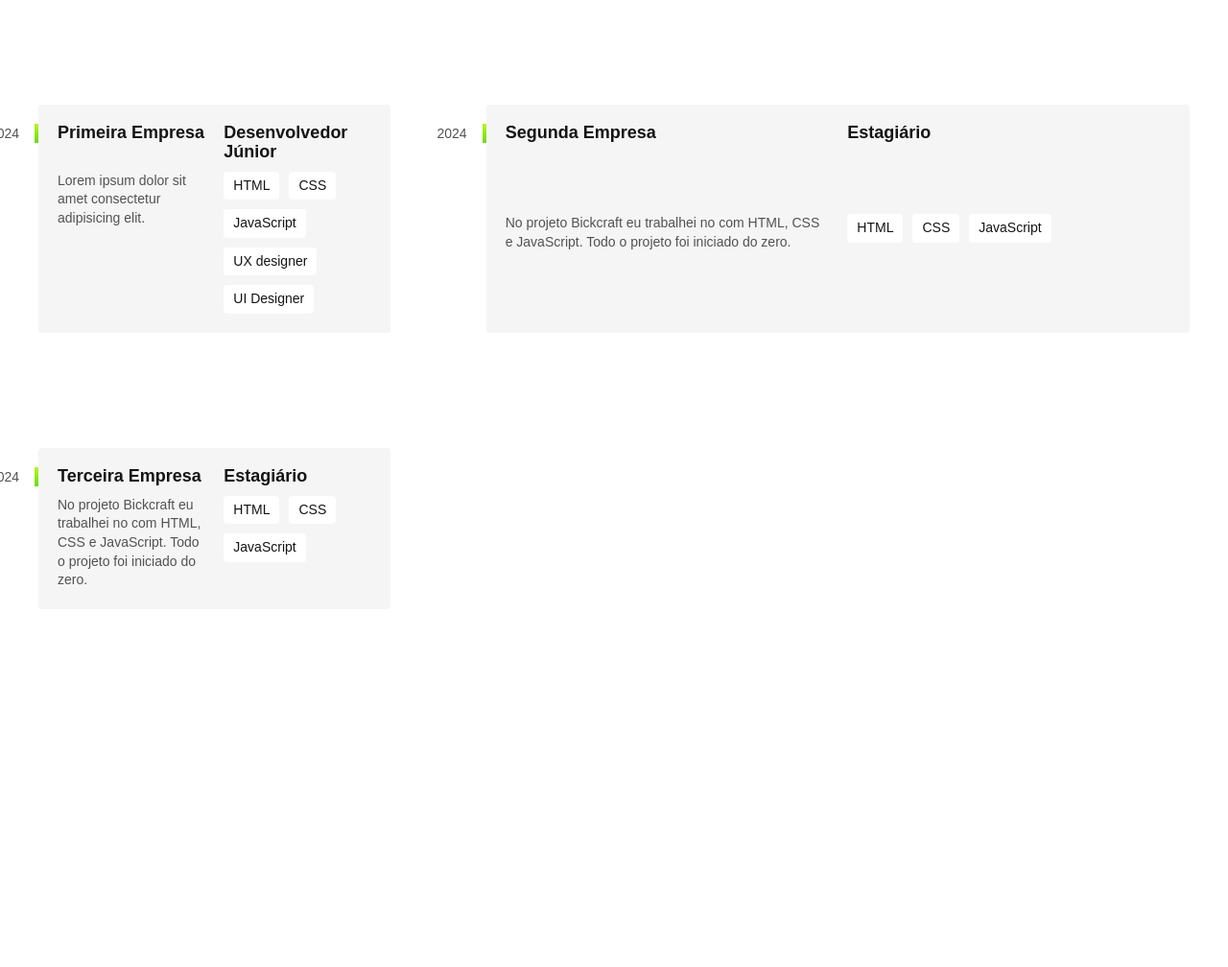
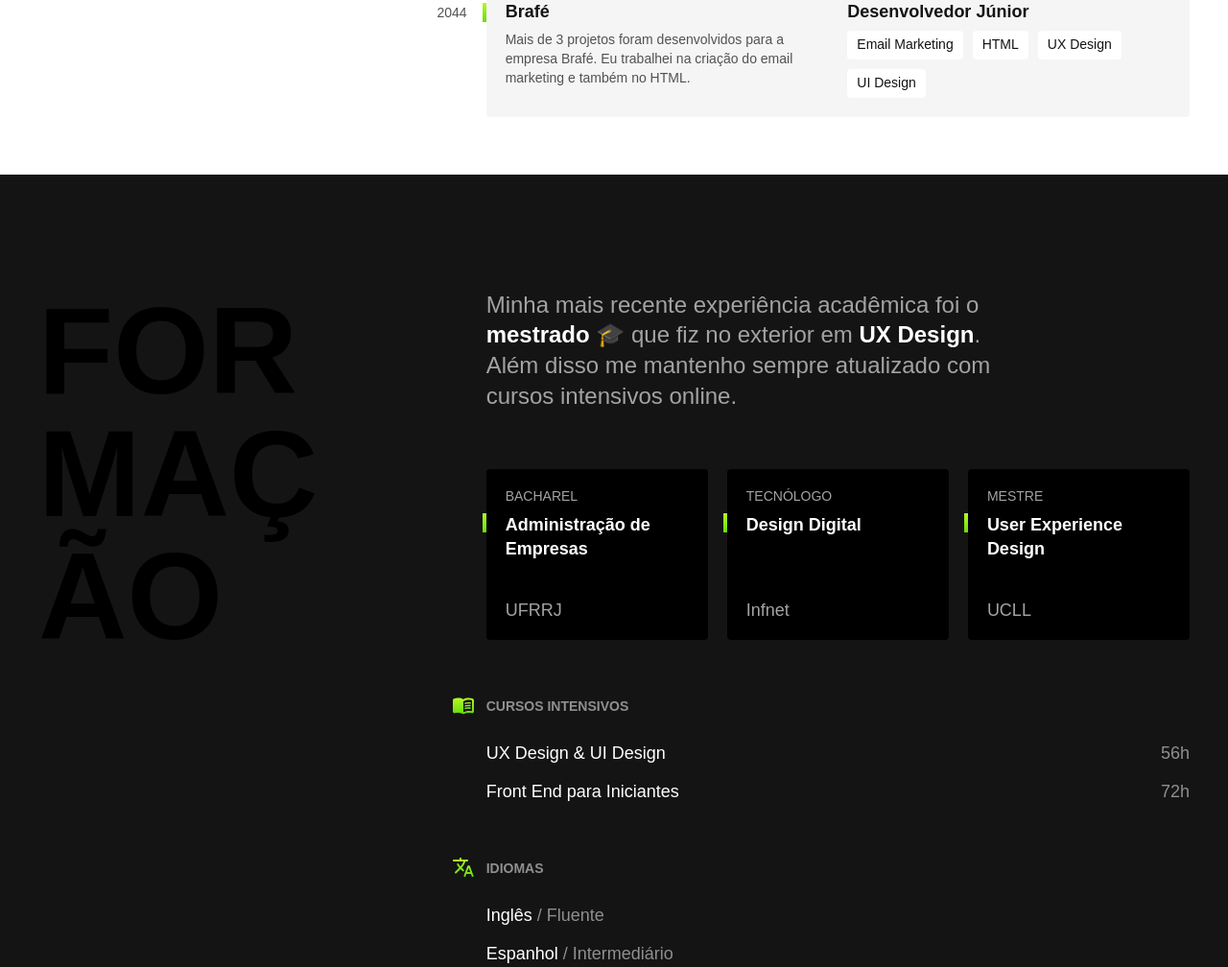
Before and after one commit to ronniemussio/ronniemussio.github.io, a plain HTML site: page index.html in a window 1280 px wide. Shown: the part 1276-2284 px from the top of the page at 96% size. Drawn offline with Linux system fonts and the light colour scheme.

```diff
--- a/css/global.css
+++ b/css/global.css
@@ -2,7 +2,6 @@ body {
   font-family: "Fira Sans", Arial, sans-serif;
   margin: 0px;
   color: #141414;
-  margin-bottom: 1000px;
 }
 
 h1,
--- a/css/styles.css
+++ b/css/styles.css
@@ -1,6 +1,6 @@
+@import './global.css';
+@import './header.css';
+@import './introducao.css';
 @import './experiencia.css';
 @import './footer.css';
 @import './formacao.css';
-@import './global.css';
-@import './header.css';
-@import './introducao.css';
--- a/index.html
+++ b/index.html
@@ -4,16 +4,17 @@
 <head>
   <meta charset="UTF-8">
   <meta name="viewport" content="width=device-width, initial-scale=1.0">
-  <title>Desenvolvedor e Designer</title>
+  <title>Lobo - Desenvolvedor e Designer</title>
+  <meta name="description" content="Desenvolvedor Front End e UX/UI Designer Localizado no Rio de Janeiro">
   <link rel="stylesheet" href="./css/styles.css">
 </head>
 
 <body>
   <header class="header">
-    <img src="./img/marca.svg" alt="lobo">
+    <img src="./img/marca.svg" alt="Lobo" width="104" height="38">
     <nav>
       <ul class="header-menu">
-        <li><a href="#experiencia">Expêriência</a></li>
+        <li><a href="#experiencia">Experiência</a></li>
         <li><a href="#formacao">Formação</a></li>
         <li><a href="#contato">Contato</a></li>
       </ul>
@@ -21,38 +22,37 @@
   </header>
 
   <main class="introducao">
-    <img src="./img/perfil.jpg" alt="lobo Cinza">
+    <img src="./img/perfil.jpg" alt="Lobo Cinza" width="360" height="520">
     <div>
       <h1>Desenvolvedor<br>Front End &<br>UX/UI Designer</h1>
-      <p>Localizado em São Paulo/SP</p>
+      <p>Localizado no Rio de Janeiro 🏖</p>
     </div>
   </main>
 
   <section class="experiencia" id="experiencia" aria-label="Experiência">
     <h2 class="subtitulo">Experiência</h2>
-    <p class="experiencia-texto">Lorem ipsum dolor sit amet consectetur adipisicing elit. Animi facere, illo, saepe qui
-      corporis, facilis aliquam beatae eos architecto necessitatibus autem sint consequatur aperiam? Doloribus, numquam!
-      Perferendis repudiandae a eveniet?</p>
+    <div>
+      <p class="experiencia-texto">Desenvolvo pequenos projetos como o Bikcraft utilizando apenas <strong>HTML</strong>, <strong>CSS</strong> e <strong>JavaScript</strong>. Para aplicativos web como a rede social Dogs eu trabalhei no <strong>UX</strong> e <strong>UI Design</strong> do projeto.</p>
 
       <div class="empresa">
-      <span class="empresa-ano">2024</span>
-      <h3 class="empresa-titulo">Primeira Empresa</h3>
+        <span class="empresa-ano">2045</span>
+        <h3 class="empresa-titulo">Bikcraft</h3>
         <span class="empresa-titulo">Desenvolvedor Júnior</span>
-      <p class="empresa-texto">Lorem ipsum dolor sit amet consectetur adipisicing elit.</p>
+        <p class="empresa-texto">No projeto Bikcraft eu trabalhei no desenvolvimento completo do HTML, CSS e JavaScript do site. Além disso, também prestei consultoria no Design.</p>
         <ul class="empresa-habilidades">
           <li>HTML</li>
           <li>CSS</li>
           <li>JavaScript</li>
-        <li>UX designer</li>
-        <li>UI Designer</li>
+          <li>UX Design</li>
+          <li>UI Design</li>
         </ul>
       </div>
 
       <div class="empresa">
-      <span class="empresa-ano">2024</span>
-      <h3 class="empresa-titulo">Segunda Empresa</h3>
+        <span class="empresa-ano">2044-45</span>
+        <h3 class="empresa-titulo">Surfbot</h3>
         <span class="empresa-titulo">Estagiário</span>
-      <p class="empresa-texto">No projeto Bickcraft eu trabalhei no com HTML, CSS e JavaScript. Todo o projeto foi iniciado do zero.</p>
+        <p class="empresa-texto">Surfbot é uma empresa que oferece aulas de surf no Rio de Janeiro. O projeto foi feito com HTML, CSS e JavaScript. Todo o projeto foi feito do zero.</p>
         <ul class="empresa-habilidades">
           <li>HTML</li>
           <li>CSS</li>
@@ -61,18 +61,79 @@
       </div>
 
       <div class="empresa">
-      <span class="empresa-ano">2024</span>
-      <h3 class="empresa-titulo">Terceira Empresa</h3>
-      <span class="empresa-titulo">Estagiário</span>
-      <p class="empresa-texto">No projeto Bickcraft eu trabalhei no com HTML, CSS e JavaScript. Todo o projeto foi iniciado do zero.</p>
+        <span class="empresa-ano">2044</span>
+        <h3 class="empresa-titulo">Brafé</h3>
+        <span class="empresa-titulo">Desenvolvedor Júnior</span>
+        <p class="empresa-texto">Mais de 3 projetos foram desenvolvidos para a empresa Brafé. Eu trabalhei na criação do email marketing e também no HTML.</p>
         <ul class="empresa-habilidades">
+          <li>Email Marketing</li>
           <li>HTML</li>
-        <li>CSS</li>
-        <li>JavaScript</li>
+          <li>UX Design</li>
+          <li>UI Design</li>
         </ul>
       </div>
 
+    </div>
   </section>
+
+  <section class="formacao" id="formacao" aria-label="Formação">
+    <div class="formacao-container">
+      <h2 class="subtitulo">Formação</h2>
+
+      <div>
+        <p class="formacao-texto">
+          Minha mais recente experiência acadêmica foi o <strong>mestrado</strong> 🎓 que fiz no exterior em <strong>UX Design</strong>. Além disso me mantenho sempre atualizado com cursos intensivos online.
+        </p>
+
+        <ul class="faculdade-lista">
+          <li class="faculdade">
+            <span class="faculdade-tipo">Bacharel</span>
+            <h3 class="faculdade-curso">Administração de Empresas</h3>
+            <span class="faculdade-instituicao">UFRRJ</span>
+          </li>
+          <li class="faculdade">
+            <span class="faculdade-tipo">Tecnólogo</span>
+            <h3 class="faculdade-curso">Design Digital</h3>
+            <span class="faculdade-instituicao">Infnet</span>
+          </li>
+          <li class="faculdade">
+            <span class="faculdade-tipo">Mestre</span>
+            <h3 class="faculdade-curso">User Experience Design</h3>
+            <span class="faculdade-instituicao">UCLL</span>
+          </li>
+        </ul>
+
+        <div class="formacao-extra">
+          <div class="cursos">
+            <h3>Cursos Intensivos</h3>
+            <ul>
+              <li>UX Design & UI Design <span>56h</span></li>
+              <li>Front End para Iniciantes <span>72h</span></li>
+            </ul>
+          </div>
+          <div class="idiomas">
+            <h3>Idiomas</h3>
+            <ul>
+              <li>Inglês <span>/ Fluente</span></li>
+              <li>Espanhol <span>/ Intermediário</span></li>
+            </ul>
+          </div>
+        </div>
+      </div>
+    </div>
+  </section>
+
+  <footer class="footer" id="contato">
+    <div class="footer-container">
+      <p class="footer-texto">Estou disponível para novos projetos no momento. Entre em contato comigo e marcamos uma conversa 👋</p>
+      <ul class="footer-contato">
+        <li>lobo@email.com</li>
+        <li>+55 21 9999-9999</li>
+        <li><a href="/">@instagram</a></li>
+      </ul>
+      <p class="footer-copy">Lobo. Alguns direitos reservados.</p>
+    </div>
+  </footer>
 
 </body>
 
```
Lines whose indentation alone changed are shown as unchanged.
